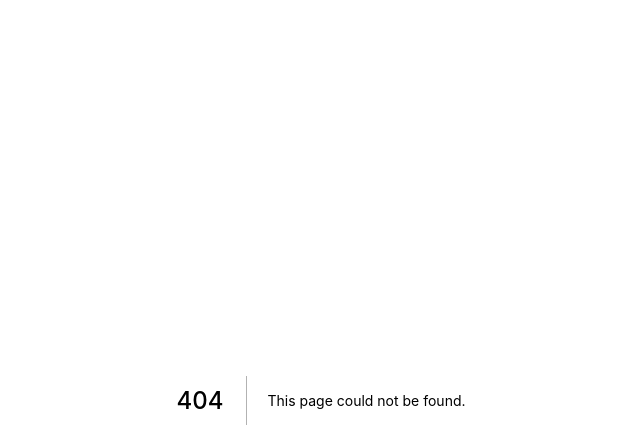
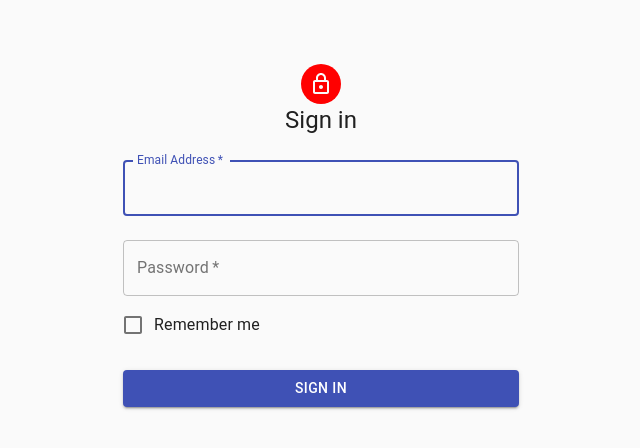
Before and after one commit to DennyPo/next-starter-kit, a Next.js app: page /signin in a window 1280 px wide. Before the commit this address had no page. Shown: the top 448 px of the page, without its empty margins (319-959 px from the left). Built offline with nearby package versions, Linux system fonts and the light colour scheme.

Commit message:
added signin page

```diff
--- a/src/pages/_app.js
+++ b/src/pages/_app.js
@@ -1,4 +1,5 @@
 import { Provider } from 'react-redux'
+import Head from "next/head";
 
 import store from "../store/index";
 
@@ -6,9 +7,17 @@ import '../styles/globals.css'
 
 function App({ Component, pageProps }) {
   return (
-    <Provider store={store}>
-      <Component {...pageProps} />
-    </Provider>
+    <>
+
+      <Head>
+        <title>Next Starter</title>
+        <meta name="viewport" content="minimum-scale=1, initial-scale=1, width=device-width"/>
+      </Head>
+
+      <Provider store={store}>
+        <Component {...pageProps} />
+      </Provider>
+    </>
   )
 
 }
--- a/src/pages/index.js
+++ b/src/pages/index.js
@@ -1,5 +1,5 @@
+import { useEffect } from "react";
 import Head from 'next/head'
-import styles from '../styles/Home.module.css'
 import { useDispatch } from "react-redux";
 
 export default function Home() {
--- /dev/null
+++ b/src/pages/signin.js
@@ -0,0 +1,69 @@
+import Avatar from '@material-ui/core/Avatar';
+import Button from '@material-ui/core/Button';
+import CssBaseline from '@material-ui/core/CssBaseline';
+import TextField from '@material-ui/core/TextField';
+import FormControlLabel from '@material-ui/core/FormControlLabel';
+import Checkbox from '@material-ui/core/Checkbox';
+import LockOutlinedIcon from '@material-ui/icons/LockOutlined';
+import Typography from '@material-ui/core/Typography';
+import Container from '@material-ui/core/Container';
+
+// styles
+
+import styles from "../styles/Signin.module.scss";
+
+
+
+export default function Signin() {
+
+  return (
+      <Container component="main" maxWidth="xs">
+        <CssBaseline />
+        <div className={styles.paper}>
+          <Avatar className={styles.avatar}>
+            <LockOutlinedIcon />
+          </Avatar>
+          <Typography component="h1" variant="h5">
+            Sign in
+          </Typography>
+          <form className={styles.form} noValidate>
+            <TextField
+                variant="outlined"
+                margin="normal"
+                required
+                fullWidth
+                id="email"
+                label="Email Address"
+                name="email"
+                autoComplete="email"
+                autoFocus
+            />
+            <TextField
+                variant="outlined"
+                margin="normal"
+                required
+                fullWidth
+                name="password"
+                label="Password"
+                type="password"
+                id="password"
+                autoComplete="current-password"
+            />
+            <FormControlLabel
+                control={<Checkbox value="remember" color="primary" />}
+                label="Remember me"
+            />
+            <Button
+                type="submit"
+                fullWidth
+                variant="contained"
+                color="primary"
+                className={styles.submit}
+            >
+              Sign In
+            </Button>
+          </form>
+        </div>
+      </Container>
+  );
+}
--- /dev/null
+++ b/src/styles/Signin.module.scss
@@ -0,0 +1,23 @@
+
+
+  .paper {
+    margin-top: 64px;
+    display: flex;
+    flex-direction: column;
+    align-items: center;
+    justify-content: center;
+
+    .avatar {
+      margin: auto;
+      background-color: red;
+    }
+
+    .form {
+      width: 100%;
+      margin-top: 8px;
+
+      .submit {
+        margin: 24px 0 16px;
+      }
+    }
+  }
```
Also changed, not shown: src/styles/Home.module.css (deleted, +0 -122 lines).
